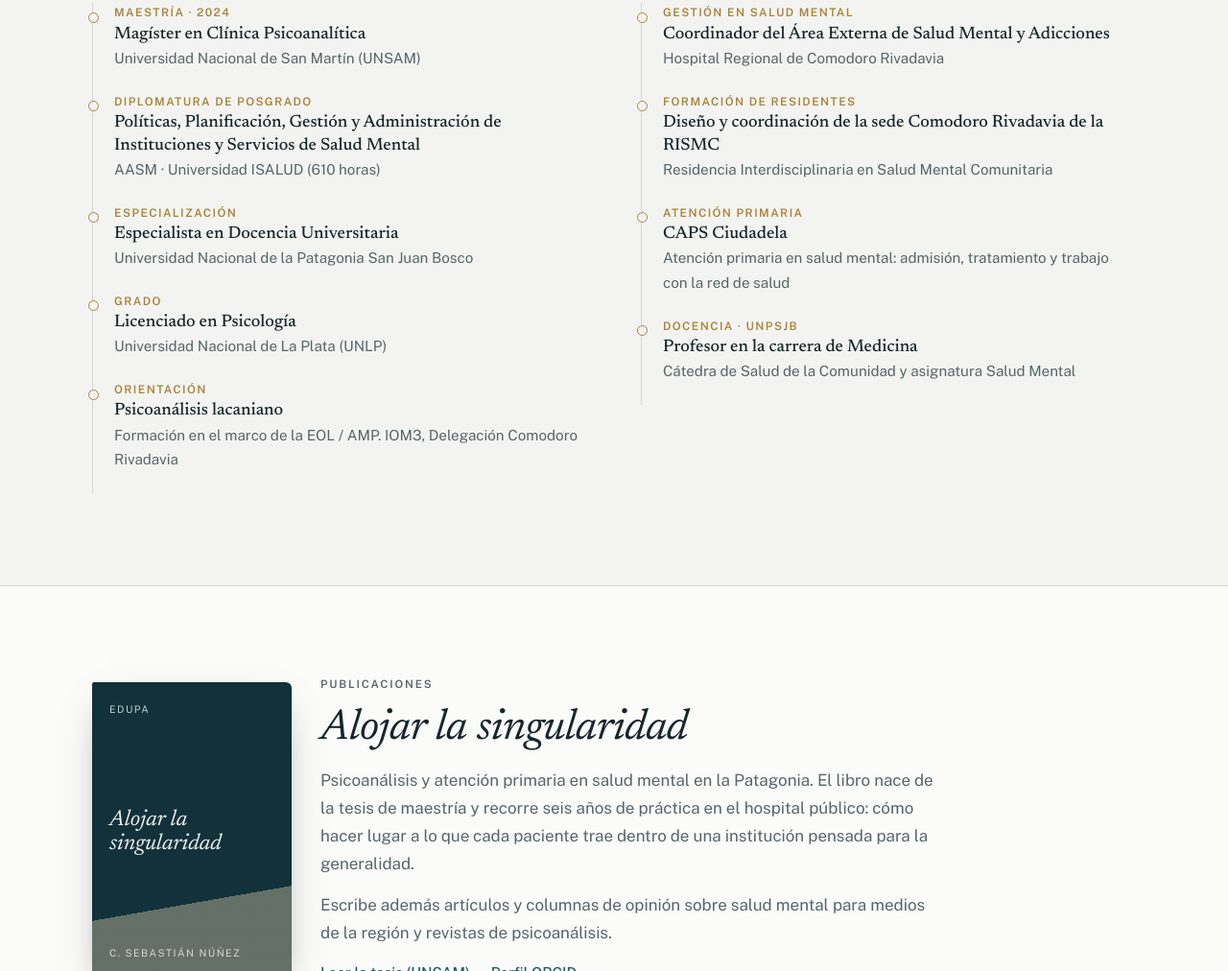
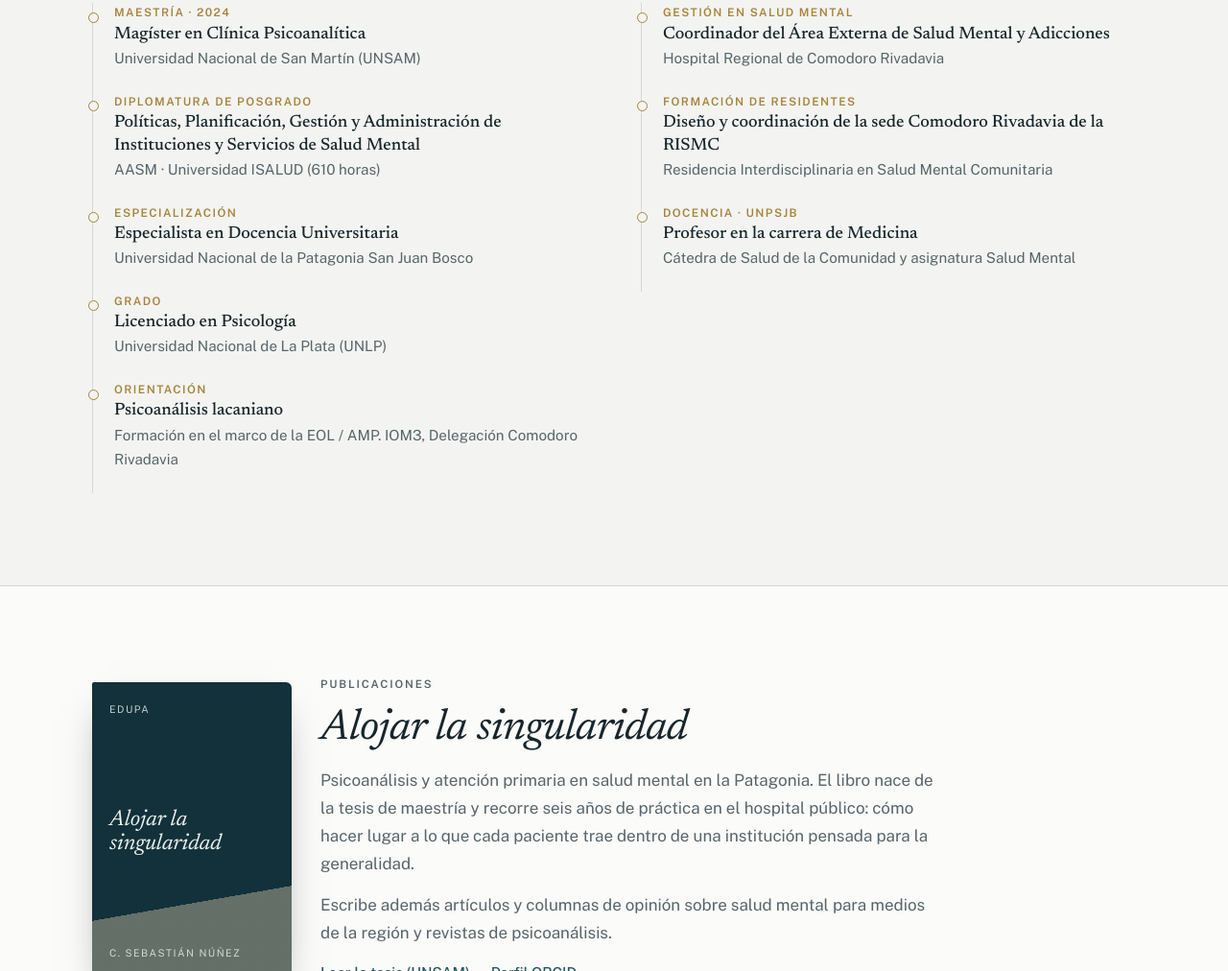
Before and after one commit to SebastianNunezPsi/SebastianNunezPsi.github.io, a plain HTML site: page index.html in a window 1280 px wide. Shown: the part 2225-3237 px from the top of the page at 96% size. Drawn offline with nearby package versions, Linux system fonts and the light colour scheme.

Commit message:
Quita CAPS Ciudadela
Removed a list item related to primary care in mental health.

```diff
--- a/index.html
+++ b/index.html
@@ -252,7 +252,6 @@ footer .in{padding-block:24px 36px;display:flex;flex-wrap:wrap;justify-content:s
           <ul class="tl">
             <li><span class="k">Gestión en salud mental</span><strong>Coordinador del Área Externa de Salud Mental y Adicciones</strong><span class="d">Hospital Regional de Comodoro Rivadavia</span></li>
             <li><span class="k">Formación de residentes</span><strong>Diseño y coordinación de la sede Comodoro Rivadavia de la RISMC</strong><span class="d">Residencia Interdisciplinaria en Salud Mental Comunitaria</span></li>
-            <li><span class="k">Atención primaria</span><strong>CAPS Ciudadela</strong><span class="d">Atención primaria en salud mental: admisión, tratamiento y trabajo con la red de salud</span></li>
             <li><span class="k">Docencia · UNPSJB</span><strong>Profesor en la carrera de Medicina</strong><span class="d">Cátedra de Salud de la Comunidad y asignatura Salud Mental</span></li>
           </ul>
         </div>
```
